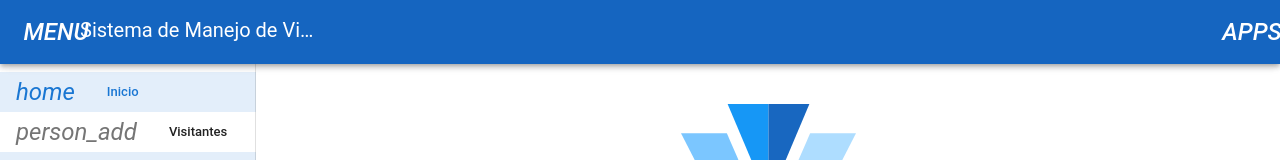
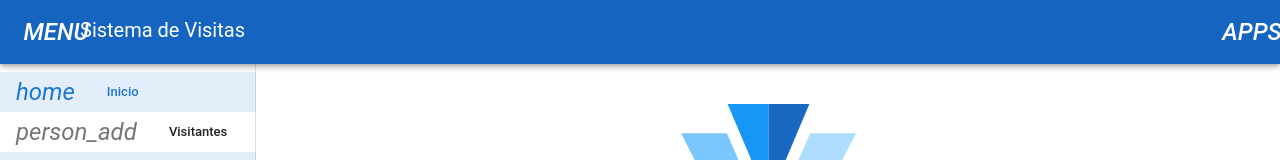
Before and after one commit to cuesto/visitor-management-system, a Vue app: page / in a window 1280 px wide. Shown: the top 160 px of the page. Built offline with nearby package versions, Linux system fonts and the light colour scheme; the HTML template or start-up script is replaced by a standard one.

Commit message:
name change

```diff
--- a/src/App.vue
+++ b/src/App.vue
@@ -24,7 +24,7 @@
     <v-app-bar :clipped-left="$vuetify.breakpoint.lgAndUp" app color="blue darken-3" dark>
       <v-toolbar-title style="width: 300px" class="ml-0 pl-4">
         <v-app-bar-nav-icon @click.stop="drawer = !drawer"></v-app-bar-nav-icon>
-        <span class="hidden-sm-and-down">Sistema de Manejo de Visitas</span>
+        <span class="hidden-sm-and-down">Sistema de Visitas</span>
       </v-toolbar-title>
       <v-spacer></v-spacer>
       <v-btn icon>
```
